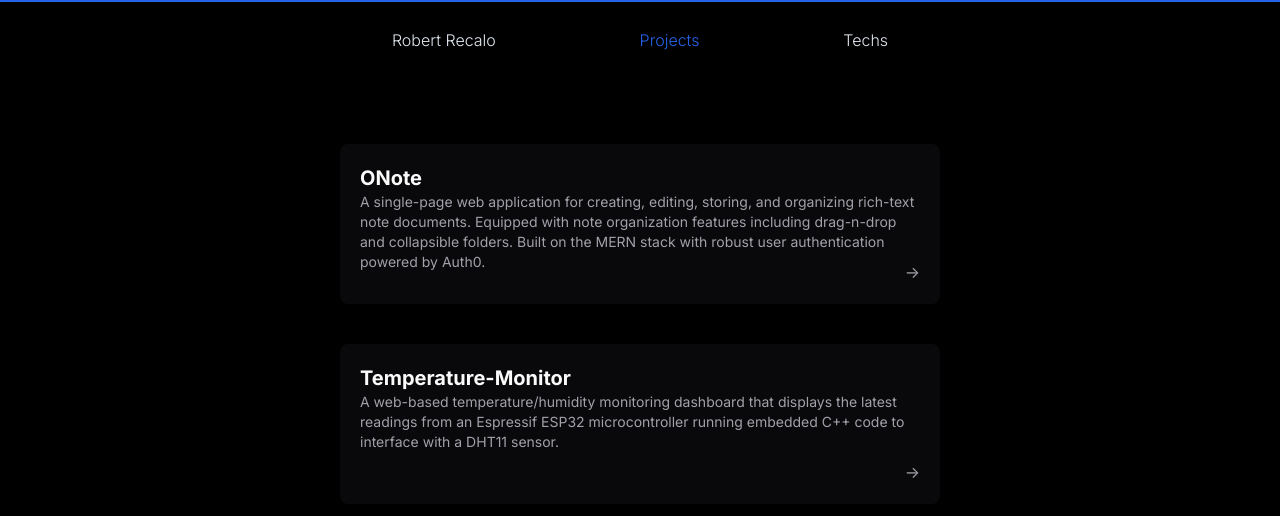
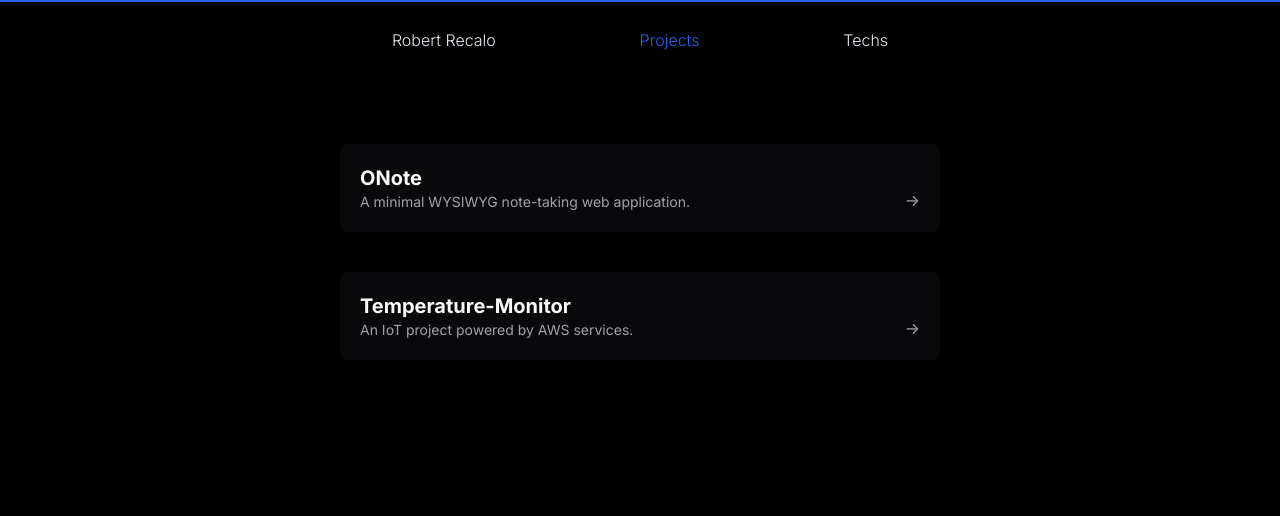
Before and after one commit to rrecalo/portfolio, a Next.js app: page /projects in a window 1280 px wide. Shown: the top 516 px of the page. Built offline with nearby package versions, Linux system fonts and the light colour scheme.

Commit message:
Replace summary that was shown on ProjectCard with a subtitle
Also shrink height of ProjectCards to adjust for the change.
This way, it is easier to display more projects and less space, and clicking on a project will have a greater purpose.

```diff
--- a/src/app/projects/ProjectCard.tsx
+++ b/src/app/projects/ProjectCard.tsx
@@ -18,7 +18,7 @@ export default function ProjectCard({title, desc} : ProjectCardProps) {
   }
 
   return (
-    <motion.div className='relative top-[72px] left-0 h-40 bg-zinc-950 p-5 rounded-lg'
+    <motion.div className='relative top-[72px] left-0 h-25 bg-zinc-950 p-5 rounded-lg'
     initial={{opacity:0}} animate={{opacity:1, width: "100%"}}
     onMouseEnter={()=>{setHover(true)}}
     onMouseLeave={()=>{setHover(false)}}
--- a/src/app/projects/page.tsx
+++ b/src/app/projects/page.tsx
@@ -8,7 +8,7 @@ export default function Projects() {
   return (
     <motion.div key="projects" className=' text-slate-300 h-[300vh] mt-[72px] sm:mt-[72px] mx-5' initial={{opacity:0}} animate={{opacity:1}} exit={{opacity:0}}>
       <motion.div className='flex flex-col mt-0 sm:mt-10 gap-10'>
-        {data.map((project : any)=>  <ProjectCard key={project.name} title={project.name} desc={project.summary}/>)}
+        {data.map((project : any)=>  <ProjectCard key={project.name} title={project.name} desc={project.subtitle}/>)}
       </motion.div>
     </motion.div>
   )
```
